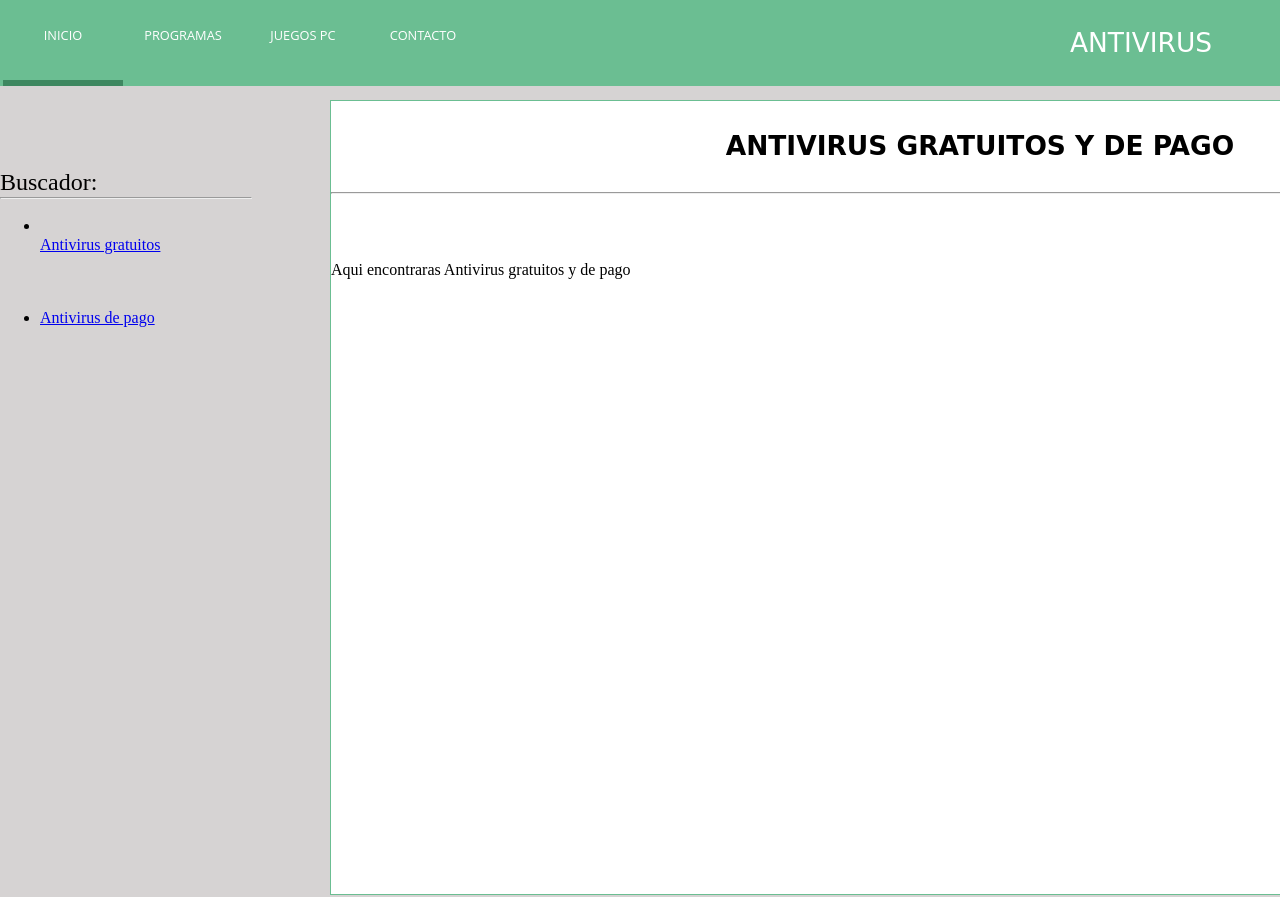
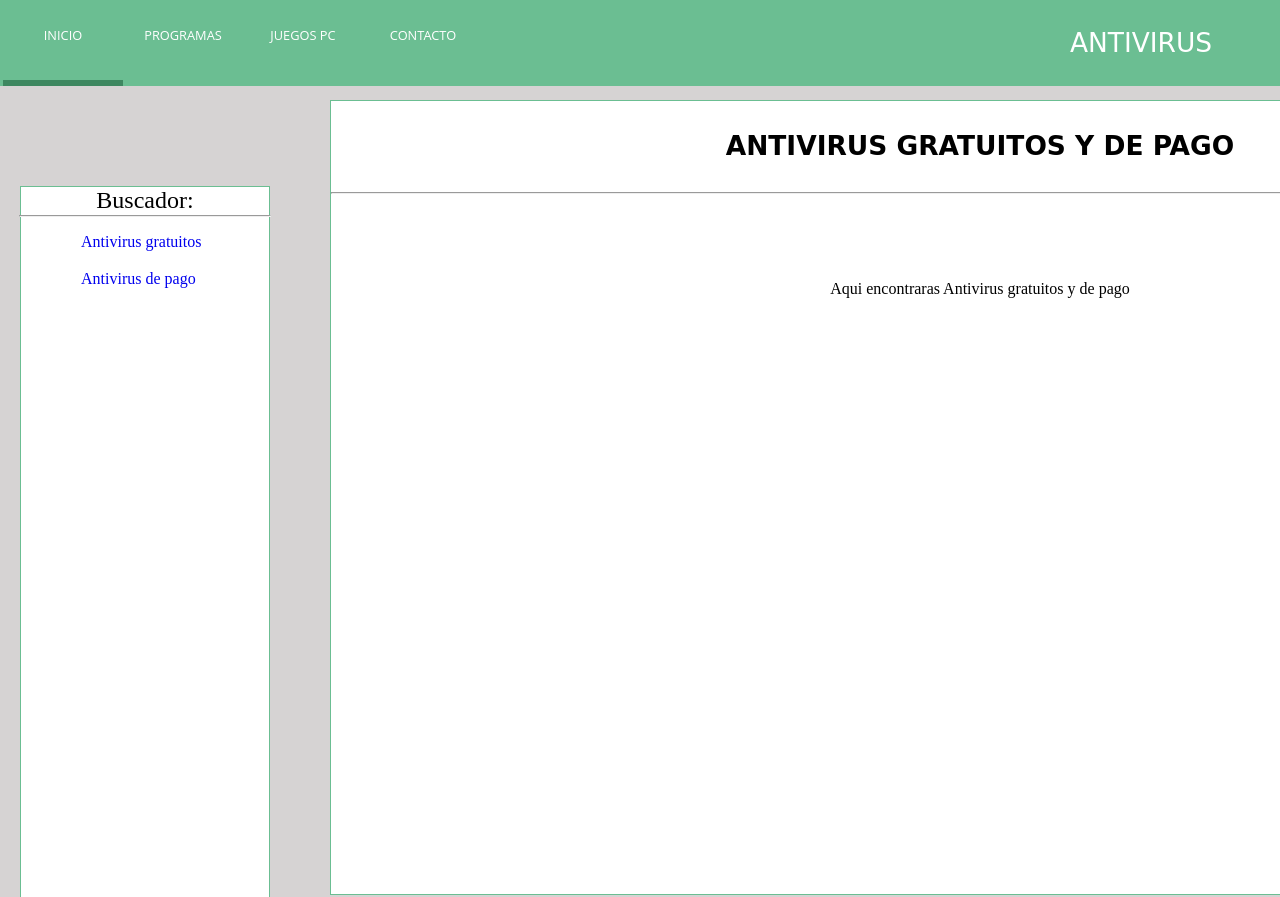
Before and after one commit to Darkenight07/tecnosamuel.tk, a plain HTML site: page paginas/pogramas/antivirus.html in a window 1280 px wide. Shown: the top 897 px of the page. Drawn offline with Linux system fonts and the light colour scheme; files that its build step writes are made by us from their sources; a web font is replaced by a local one.

Commit message:
Update style_antivirus.css

```diff
--- a/style/stye_web/style_antivirus.css
+++ b/style/stye_web/style_antivirus.css
@@ -24,12 +24,39 @@ body {
     width: 500px;
 }
 
+#in-table {
+    width: 250px;
+    height: 712px;
+    top: 100px;
+    left: -100px;
+    position: absolute;
+    display: table;
+    background-color: white !important;
+    text-decoration: none !important;
+    border: 1px solid #6BBE92 !important;
+}
+
+#fila {
+    display: table-row;
+    width: 600px;
+}
+
+#columna {
+    display: table-cell;
+    width: 500px;
+}
 .title_antivirus_subinicio {
     padding: 4px !important;
     left: 15cm;
     font-family: 'Neonderthaw', cursive !important;
     font-size: 0.7cm !important;
     text-transform: uppercase !important;
+}
+
+.font_antivirus_subinicio {
+    display: block;
+    position: relative !important;
+    text-align: center !important;
 }
 
 /* Layout */
@@ -62,7 +89,7 @@ body {
     text-decoration: none;
 	display: block;
 	position: absolute;
-	left: 850px;
+	left: 878px;
 	top: 250px;
 	color: black;
 	font-size: 17px;
@@ -111,3 +138,28 @@ body {
     height: 40px;
     position: absolute;
 }
+.buscador_antivirus {
+    position: absolute;
+    left: 120px;
+    text-align: center !important;
+}
+.subtitle_antivirus ul li a {
+    cursor: pointer;
+    text-decoration: none !important;
+}
+
+.subtitle_antivirus ul li a:hover {
+    text-decoration: underline !important;
+}
+
+.buscador__hr_antivirus {
+    position: absolute;
+    left: -2px;
+}
+
+.buscador_antivirus ul li {
+    text-decoration: none !important;
+    list-style: none !important;
+    position: absolute;
+    left: 60px;
+}
```
